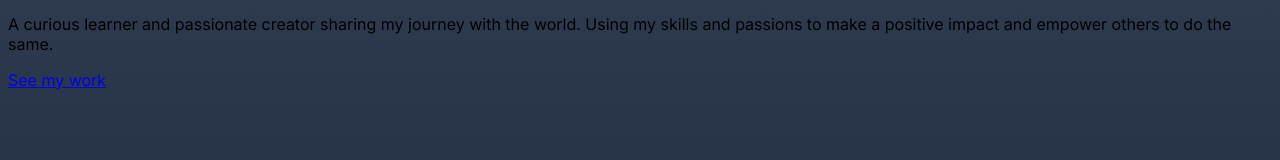
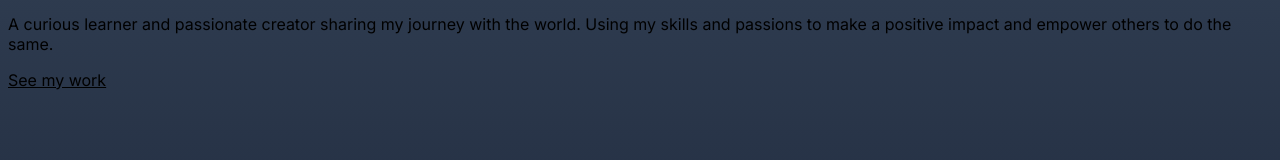
Before and after one commit to asvirts/portfolio, a Next.js app: page / in a window 1280 px wide. Shown: the part 131-291 px from the top of the page. Built offline with nearby package versions, Linux system fonts and the light colour scheme.

Commit message:
link colors follow theme

```diff
--- a/src/app/globals.css
+++ b/src/app/globals.css
@@ -21,6 +21,10 @@ body {
   background: linear-gradient(to bottom, #334155, #0f172a);
 }
 
+a {
+  color: rgb(var(--foreground-rgb));
+}
+
 .portfolio-item {
   width: 100%;
   height: auto;
```
